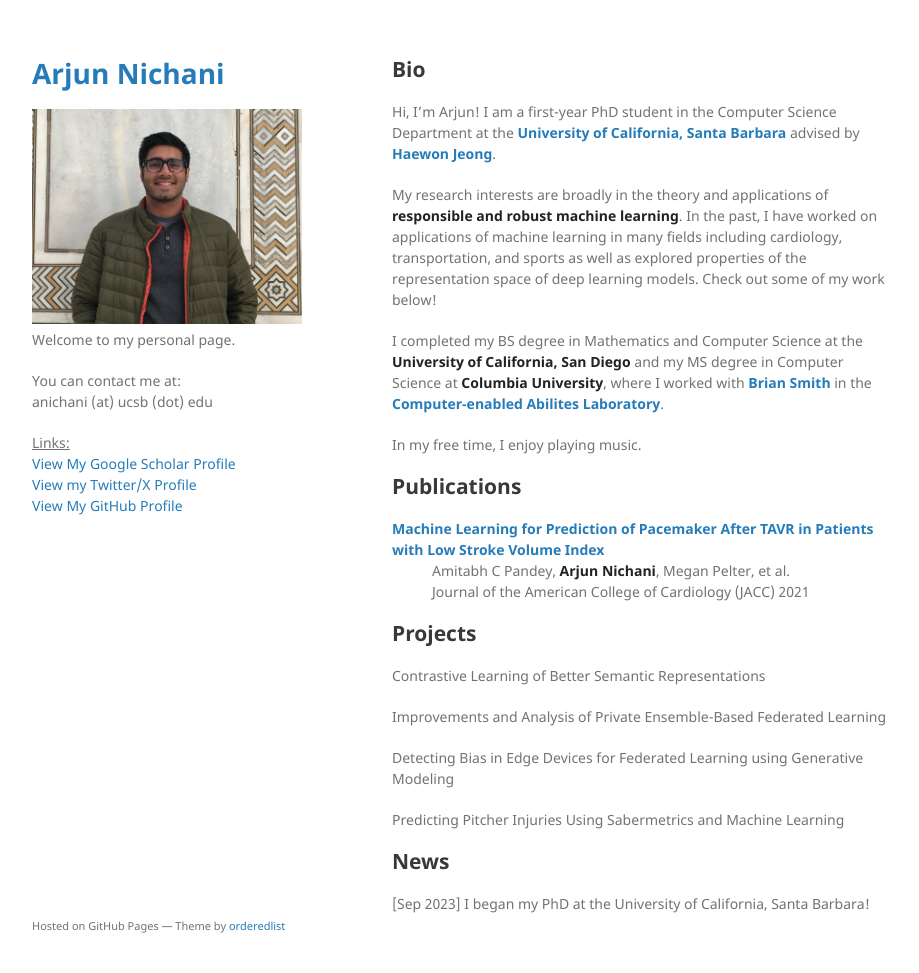
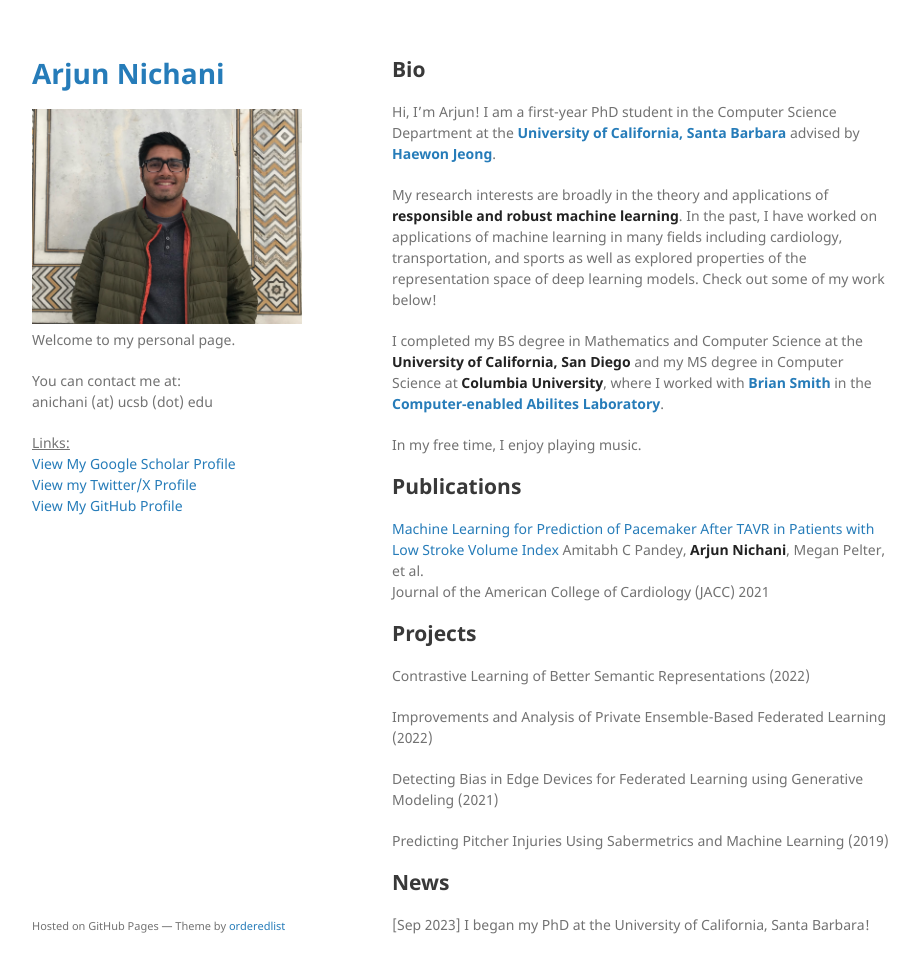
Before and after one commit to arjnich/arjnich.github.io, a Jekyll site: the page built from index.md, in a window 1280 px wide and 1005 px high. Shown: the top 973 px of the window, without its empty margins (178-1097 px from the left). Built offline with Jekyll 4.4.1, drawn with Linux system fonts in a browser that asks for light colours; our own code applies the rules of GitHub Pages for plain Markdown files.

Commit message:
Trying new formatting

```diff
--- a/index.md
+++ b/index.md
@@ -19,21 +19,18 @@ In my free time, I enjoy playing music.
 ## Publications
 
 
-[Machine Learning for Prediction of Pacemaker After TAVR in Patients with Low Stroke Volume Index](https://www.jacc.org/doi/full/10.1016/S0735-1097%2821%2902541-9)
-: Amitabh C Pandey, **Arjun Nichani**, Megan Pelter, et al.
-: Journal of the American College of Cardiology (JACC) 2021
+[Machine Learning for Prediction of Pacemaker After TAVR in Patients with Low Stroke Volume Index](https://www.jacc.org/doi/full/10.1016/S0735-1097%2821%2902541-9)   Amitabh C Pandey, **Arjun Nichani**, Megan Pelter, et al.
+Journal of the American College of Cardiology (JACC) 2021
 
 ## Projects
 
-Contrastive Learning of Better Semantic Representations
+Contrastive Learning of Better Semantic Representations (2022)
 
+Improvements and Analysis of Private Ensemble-Based Federated Learning (2022)
 
+Detecting Bias in Edge Devices for Federated Learning using Generative Modeling (2021)
 
-Improvements and Analysis of Private Ensemble-Based Federated Learning
-
-Detecting Bias in Edge Devices for Federated Learning using Generative Modeling
-
-Predicting Pitcher Injuries Using Sabermetrics and Machine Learning
+Predicting Pitcher Injuries Using Sabermetrics and Machine Learning (2019)
 
 
 ## News
```
